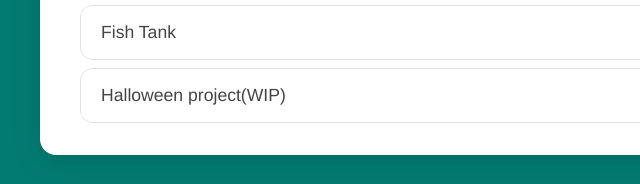
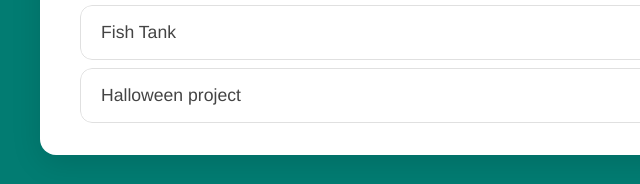
Before and after one commit to jordanbacon8/jordanbacon8.github.io, a plain HTML site: page portfolio.html in a window 1280 px wide. Shown: the part 811-995 px from the top of the page, 0-640 px from the left. Drawn offline with Linux system fonts and the light colour scheme.

Commit message:
Halloween project

```diff
--- a/portfolio.html
+++ b/portfolio.html
@@ -56,7 +56,7 @@
  <a href="https://www.khanacademy.org/computer-programming/project-fish-tank/4669043109117952" target = "_blank">Fish Tank</a>
 </li>
 <li>
-<a href="https://www.khanacademy.org/computer-programming/bacon_halloween-project/4766598511312896" target = "_blank">Halloween project(WIP)</a>
+<a href="https://www.khanacademy.org/computer-programming/bacon_halloween-project/4766598511312896" target = "_blank">Halloween project</a>
 </li>
         </ul>
         </div>
```
